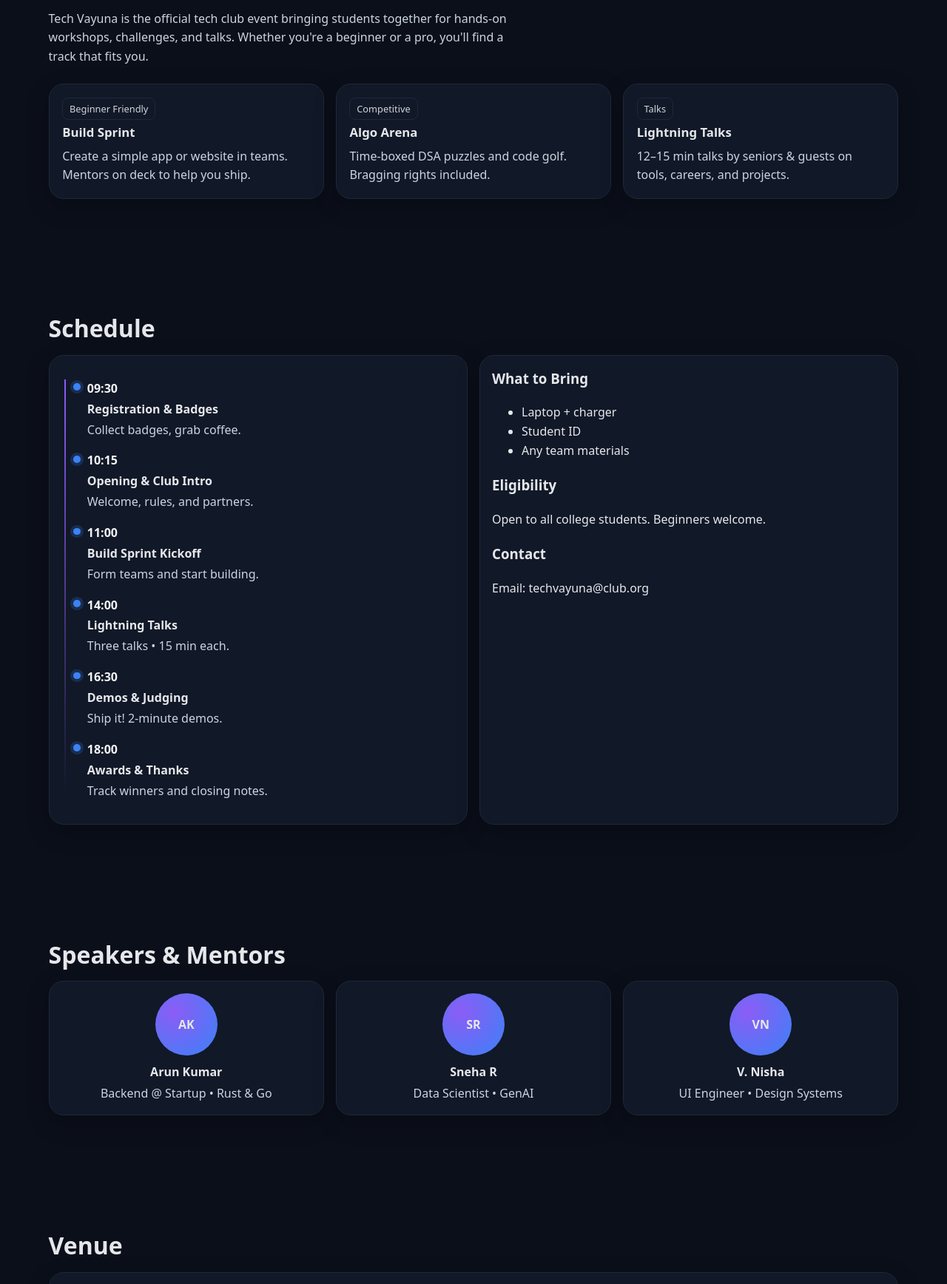
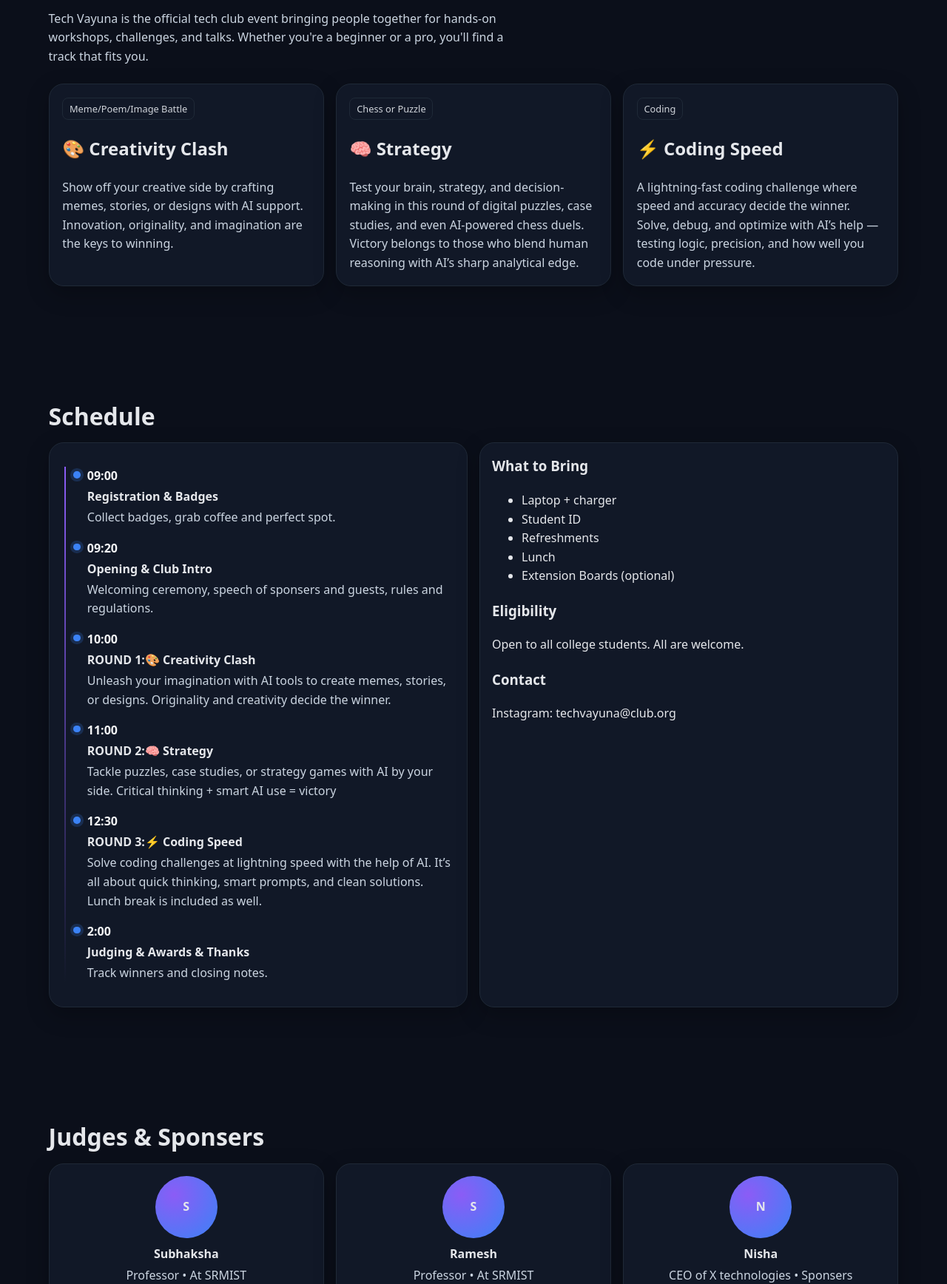
Before and after one commit to CHARUNETHRAK/Landing-page, a plain HTML site: page index.html in a window 1280 px wide. Shown: the part 1064-2800 px from the top of the page at 74% size. Drawn offline with Linux system fonts and the light colour scheme.

Commit message:
checkpoint1

```diff
--- a/index.html
+++ b/index.html
@@ -3,8 +3,8 @@
 <head>
   <meta charset="utf-8" />
   <meta name="viewport" content="width=device-width, initial-scale=1" />
-  <title>Tech Vayuna — Event 2025</title>
-  <meta name="description" content="Official landing page for Tech Vayuna's upcoming event. Register, view schedule, speakers, and FAQs." />
+  <title>AI Clash 🤖 </title>
+  <meta name="description" content="Official landing page for Tech vayuna's upcoming event. Register, view schedule, speakers, and FAQs." />
   <meta name="theme-color" content="#0b0f1a" />
   <style>
     /* ------------------
@@ -168,7 +168,7 @@
           <rect x="8" y="8" width="84" height="84" rx="18" fill="url(#g)"/>
           <path d="M30 64 L50 26 L70 64 M38 64 h24" fill="none" stroke="#fff" stroke-width="6" stroke-linecap="round"/>
         </svg>
-        <strong class="brand-name">Tech Vayuna</strong>
+        <strong class="brand-name">AI Clash 🤖</strong>
       </div>
 
       <button id="nav-toggle" class="nav-toggle" aria-controls="nav-menu" aria-expanded="false" aria-label="Toggle menu">
@@ -179,7 +179,7 @@
         <nav>
           <ul>
             <li><a href="#about">About</a></li>
-            <li><a href="#tracks">Tracks</a></li>
+            <li><a href="#tracks">Rounds</a></li>
             <li><a href="#schedule">Schedule</a></li>
             <li><a href="#speakers">Speakers</a></li>
             <li><a href="#faq">FAQ</a></li>
@@ -199,12 +199,12 @@
       <div class="container hero-inner">
         <div>
           <p class="eyebrow">Club Event • Open to all branches</p>
-          <h1>Tech Vayuna 2025</h1>
-          <p class="lead mb-3">A one-day celebration of code, creativity, and community. Compete in mini-hackathons, learn from lightning talks, and build your network with fellow techies.</p>
+          <h1>AI Clash 🤖</h1>
+          <p class="lead mb-3">The future isn’t about humans fighting AI—it’s about humans mastering it. In AI Clash, you get to team up with powerful AI tools and battle against other Human+AI duos. Whether it’s coding, creativity, or problem-solving—this is your chance to prove you’re the smartest when AI is on your side! and build your network with fellow techies.</p>
           <div class="meta mb-3" aria-label="Event meta">
             <span class="meta-item" title="Event date">📅 <strong>Oct 10, 2025</strong></span>
-            <span class="meta-item" title="Event time">⏰ <strong>09:30 AM – 6:30 PM</strong></span>
-            <span class="meta-item" title="Location">📍 <strong>Main Auditorium</strong></span>
+            <span class="meta-item" title="Event time">⏰ <strong>09:00 AM – 2:30 PM</strong></span>
+            <span class="meta-item" title="Location">📍 <strong>SRMIST RMP Gallery Hall 1</strong></span>
           </div>
           <div class="hero-cta">
             <a href="#register" class="btn" aria-label="Go to registration">Register Now</a>
@@ -218,22 +218,22 @@
     <section id="about" class="section">
       <div class="container">
         <h2 class="section-title">What is Tech Vayuna?</h2>
-        <p class="mb-3" style="color:#cbd5e1; max-width:70ch">Tech Vayuna is the official tech club event bringing students together for hands‑on workshops, challenges, and talks. Whether you're a beginner or a pro, you'll find a track that fits you.</p>
+        <p class="mb-3" style="color:#cbd5e1; max-width:70ch">Tech Vayuna is the official tech club event bringing people together for hands‑on workshops, challenges, and talks. Whether you're a beginner or a pro, you'll find a track that fits you.</p>
         <div id="tracks" class="grid">
           <article class="feature card shadow">
-            <span class="badge">Beginner Friendly</span>
-            <h3>Build Sprint</h3>
-            <p>Create a simple app or website in teams. Mentors on deck to help you ship.</p>
+            <span class="badge">Meme/Poem/Image Battle</span>
+            <h2>🎨 Creativity Clash </h2>
+            <p>Show off your creative side by crafting memes, stories, or designs with AI support. Innovation, originality, and imagination are the keys to winning.</p>
           </article>
           <article class="feature card shadow">
-            <span class="badge">Competitive</span>
-            <h3>Algo Arena</h3>
-            <p>Time‑boxed DSA puzzles and code golf. Bragging rights included.</p>
+            <span class="badge">Chess or Puzzle</span>
+            <h2>🧠 Strategy</h2>
+            <p>Test your brain, strategy, and decision-making in this round of digital puzzles, case studies, and even AI-powered chess duels. Victory belongs to those who blend human reasoning with AI’s sharp analytical edge.</p>
           </article>
           <article class="feature card shadow">
-            <span class="badge">Talks</span>
-            <h3>Lightning Talks</h3>
-            <p>12–15 min talks by seniors & guests on tools, careers, and projects.</p>
+            <span class="badge">Coding </span>
+            <h2>⚡ Coding Speed</h2>
+            <p>A lightning-fast coding challenge where speed and accuracy decide the winner. Solve, debug, and optimize with AI’s help — testing logic, precision, and how well you code under pressure.</p>
           </article>
         </div>
       </div>
@@ -247,33 +247,33 @@
           <div class="card shadow" style="padding:1rem">
             <div class="timeline" aria-label="Event timeline">
               <div class="tl-item">
-                <div class="tl-time">09:30</div>
+                <div class="tl-time">09:00</div>
                 <div class="tl-title">Registration & Badges</div>
-                <p class="tl-desc">Collect badges, grab coffee.</p>
+                <p class="tl-desc">Collect badges, grab coffee and perfect spot.</p>
               </div>
               <div class="tl-item">
-                <div class="tl-time">10:15</div>
+                <div class="tl-time">09:20</div>
                 <div class="tl-title">Opening & Club Intro</div>
-                <p class="tl-desc">Welcome, rules, and partners.</p>
+                <p class="tl-desc">Welcoming ceremony, speech of sponsers and guests, rules and regulations.</p>
+              </div>
+              <div class="tl-item">
+                <div class="tl-time">10:00</div>
+                <div class="tl-title">ROUND 1:🎨 Creativity Clash</div>
+                <p class="tl-desc">Unleash your imagination with AI tools to create memes, stories, or designs. Originality and creativity decide the winner.</p>
               </div>
               <div class="tl-item">
                 <div class="tl-time">11:00</div>
-                <div class="tl-title">Build Sprint Kickoff</div>
-                <p class="tl-desc">Form teams and start building.</p>
+                <div class="tl-title">ROUND 2:🧠 Strategy </div>
+                <p class="tl-desc">Tackle puzzles, case studies, or strategy games with AI by your side. Critical thinking + smart AI use = victory</p>
               </div>
               <div class="tl-item">
-                <div class="tl-time">14:00</div>
-                <div class="tl-title">Lightning Talks</div>
-                <p class="tl-desc">Three talks • 15 min each.</p>
+                <div class="tl-time">12:30</div>
+                <div class="tl-title">ROUND 3:⚡ Coding Speed </div>
+                <p class="tl-desc">Solve coding challenges at lightning speed with the help of AI. It’s all about quick thinking, smart prompts, and clean solutions. Lunch break is included as well.</p>
               </div>
               <div class="tl-item">
-                <div class="tl-time">16:30</div>
-                <div class="tl-title">Demos & Judging</div>
-                <p class="tl-desc">Ship it! 2‑minute demos.</p>
-              </div>
-              <div class="tl-item">
-                <div class="tl-time">18:00</div>
-                <div class="tl-title">Awards & Thanks</div>
+                <div class="tl-time">2:00</div>
+                <div class="tl-title">Judging & Awards & Thanks</div>
                 <p class="tl-desc">Track winners and closing notes.</p>
               </div>
             </div>
@@ -283,12 +283,14 @@
             <ul>
               <li>Laptop + charger</li>
               <li>Student ID</li>
-              <li>Any team materials</li>
+              <li>Refreshments</li>
+              <li>Lunch</li>
+              <li>Extension Boards (optional)</li>
             </ul>
             <h3>Eligibility</h3>
-            <p>Open to all college students. Beginners welcome.</p>
+            <p>Open to all college students. All are welcome.</p>
             <h3>Contact</h3>
-            <p>Email: <a href="mailto:techvayuna@club.org">techvayuna@club.org</a></p>
+            <p>Instagram: <a href="https://www.instagram.com/tech_vayuna?igsh=MWx2a2Jpb2t5NTJsbA==">techvayuna@club.org</a></p>
           </aside>
         </div>
       </div>
@@ -297,22 +299,22 @@
     <!-- Speakers -->
     <section id="speakers" class="section">
       <div class="container">
-        <h2 class="section-title">Speakers & Mentors</h2>
+        <h2 class="section-title">Judges & Sponsers</h2>
         <div class="grid">
           <article class="speaker card shadow">
-            <div class="avatar" aria-hidden="true">AK</div>
-            <h4>Arun Kumar</h4>
-            <p>Backend @ Startup • Rust & Go</p>
+            <div class="avatar" aria-hidden="true">S</div>
+            <h4>Subhaksha</h4>
+            <p>Professor • At SRMIST</p>
           </article>
           <article class="speaker card shadow">
-            <div class="avatar" aria-hidden="true">SR</div>
-            <h4>Sneha R</h4>
-            <p>Data Scientist • GenAI</p>
+            <div class="avatar" aria-hidden="true">S</div>
+            <h4>Ramesh</h4>
+            <p>Professor • At SRMIST</p>
           </article>
           <article class="speaker card shadow">
-            <div class="avatar" aria-hidden="true">VN</div>
-            <h4>V. Nisha</h4>
-            <p>UI Engineer • Design Systems</p>
+            <div class="avatar" aria-hidden="true">N</div>
+            <h4>Nisha</h4>
+            <p>CEO of X technologies • Sponsers</p>
           </article>
         </div>
       </div>
@@ -323,13 +325,14 @@
       <div class="container">
         <h2 class="section-title">Venue</h2>
         <div class="card shadow" style="padding:1rem">
-          <p class="mb-2" style="color:#cbd5e1">Main Auditorium, Your Campus. Landmarks: Library building, Gate 2. Seating is first‑come, first‑served. Signposts will guide you from the entrance.</p>
+          <p class="mb-2" style="color:#cbd5e1">Gallery Hall 1, At SRMIST RAMAPURAM. Landmarks: Near Block 5 building, Gate 2. Seating is first‑come, first‑served. Signposts will guide you from the entrance.</p>
           <div class="grid">
             <div>
               <p class="mb-1"><strong>Getting There</strong></p>
               <ul>
-                <li>Bus: Route 12A, 14C → Auditorium stop</li>
-                <li>Parking: Lot B (200 spots)</li>
+                <li><p>College Bus <a href="https://srmrmp.edu.in/wp-content/uploads/2020/06/bus-route.pdf">:"CLICK HERE"</a></p></li>
+                <li><p>Location <a href="https://share.google/nMSNcRLm8FGjrgXUa">:"CLICK HERE"</a></p>
+                </li><li>Parking: Lot B (200 spots)</li>
               </ul>
             </div>
             <div>
@@ -380,7 +383,7 @@
               <div>
                 <label for="year">Year</label>
                 <select id="year" name="year" required>
-                  <option value="" disabled selected>Select year</option>
+                  <option value="1" disabled selected>Select year</option>
                   <option>1st</option>
                   <option>2nd</option>
                   <option>3rd</option>
@@ -424,7 +427,7 @@
         <div class="faq">
           <div class="card" style="padding:.4rem">
             <button type="button" class="faq-q" aria-expanded="false" aria-controls="a1">Do I need a team?</button>
-            <div id="a1" class="panel" role="region" aria-live="polite">Solo is fine. Teams up to 4 are allowed for Build Sprint.</div>
+            <div id="a1" class="panel" role="region" aria-live="polite">Solo is fine. Teams up to 3 are allowed.</div>
           </div>
           <div class="card" style="padding:.4rem">
             <button type="button" class="faq-q" aria-expanded="false" aria-controls="a2">Is the event beginner-friendly?</button>
@@ -444,8 +447,7 @@
     <div class="container footer-grid">
       <p class="mb-0">© <span id="year"></span> Tech Vayuna Club • All rights reserved.</p>
       <div style="display:flex; gap:.6rem">
-        <a class="badge" href="#" aria-label="Instagram">Instagram</a>
-        <a class="badge" href="#" aria-label="LinkedIn">LinkedIn</a>
+        <a class="badge" href="https://www.instagram.com/tech_vayuna?igsh=MWx2a2Jpb2t5NTJsbA==" aria-label="Instagram">Instagram</a>
         <a class="badge" href="mailto:techvayuna@club.org" aria-label="Email">Email</a>
       </div>
     </div>
```
